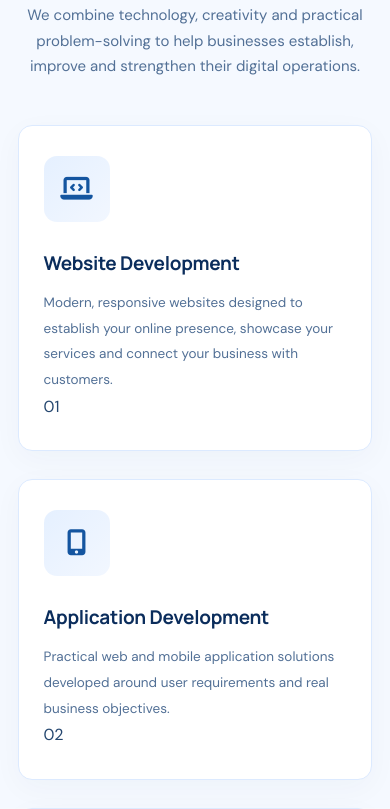
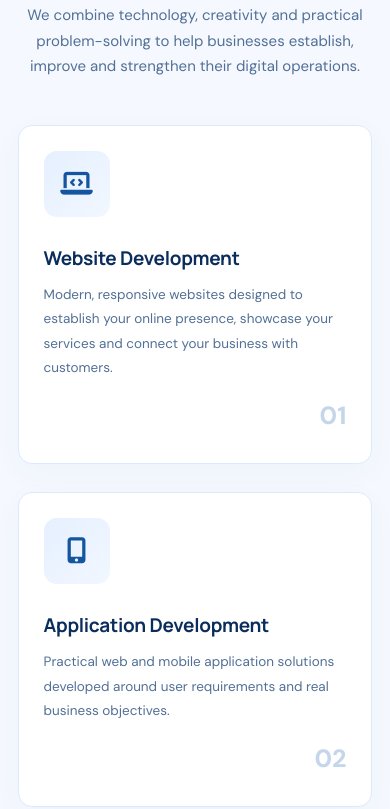
Before and after one commit to Allaboutgrowing/YAXO-SYSTEMS-, a plain HTML site: page index.html in a window 390 px wide. Shown: the part 7678-8487 px from the top of the page. Drawn offline with Linux system fonts and the light colour scheme.

Commit message:
Update style.css

```diff
--- a/style.css
+++ b/style.css
@@ -2568,3 +2568,49 @@ html {
     color: #1455A0;
     font-weight: 800;
 }
+/* ========================================
+   SERVICES CARD ENHANCEMENTS
+======================================== */
+
+.service-card {
+    position: relative;
+    overflow: hidden;
+    transition: transform 0.3s ease,
+                box-shadow 0.3s ease;
+}
+
+.service-card:hover {
+    transform: translateY(-7px);
+    box-shadow: 0 18px 35px rgba(11, 45, 92, 0.12);
+}
+
+.service-number {
+    display: block;
+    margin-top: 22px;
+    color: #C5D6EA;
+    font-size: 30px;
+    font-weight: 800;
+    text-align: right;
+}
+
+.service-card h3 {
+    color: #0B2D5C;
+    margin-bottom: 12px;
+}
+
+.service-card p {
+    line-height: 1.8;
+}
+
+@media (max-width: 600px) {
+
+    .service-card {
+        padding: 25px;
+    }
+
+    .service-number {
+        font-size: 25px;
+        margin-top: 15px;
+    }
+
+}
```
